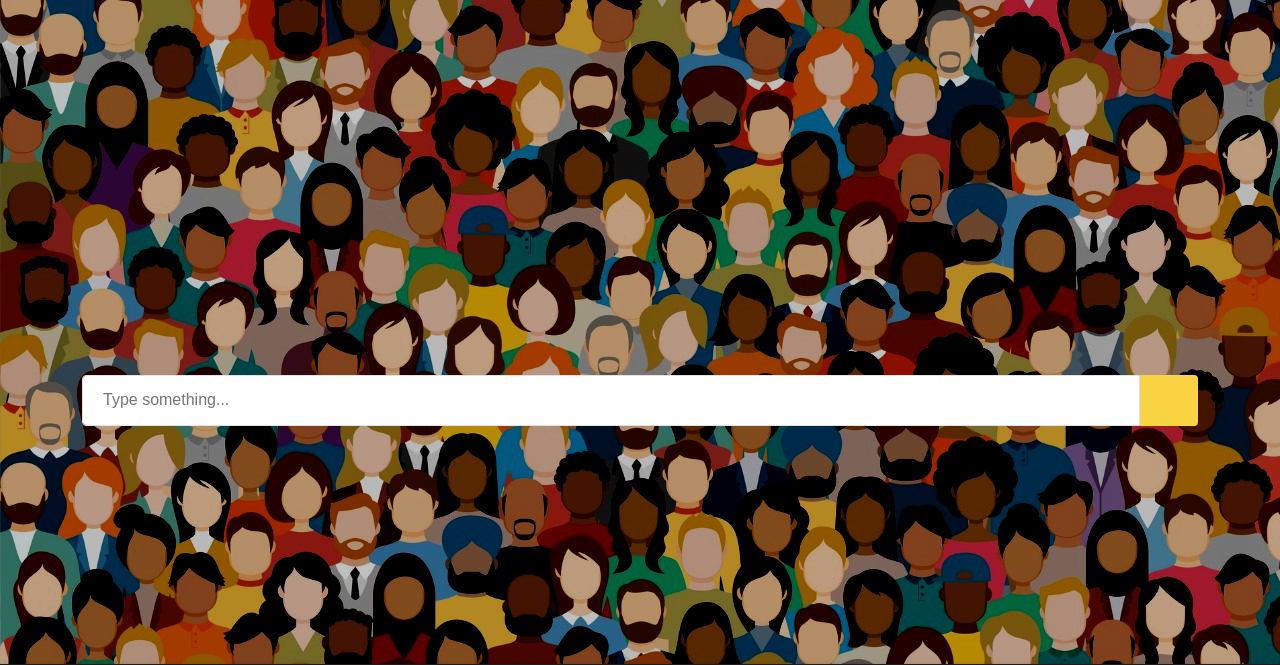
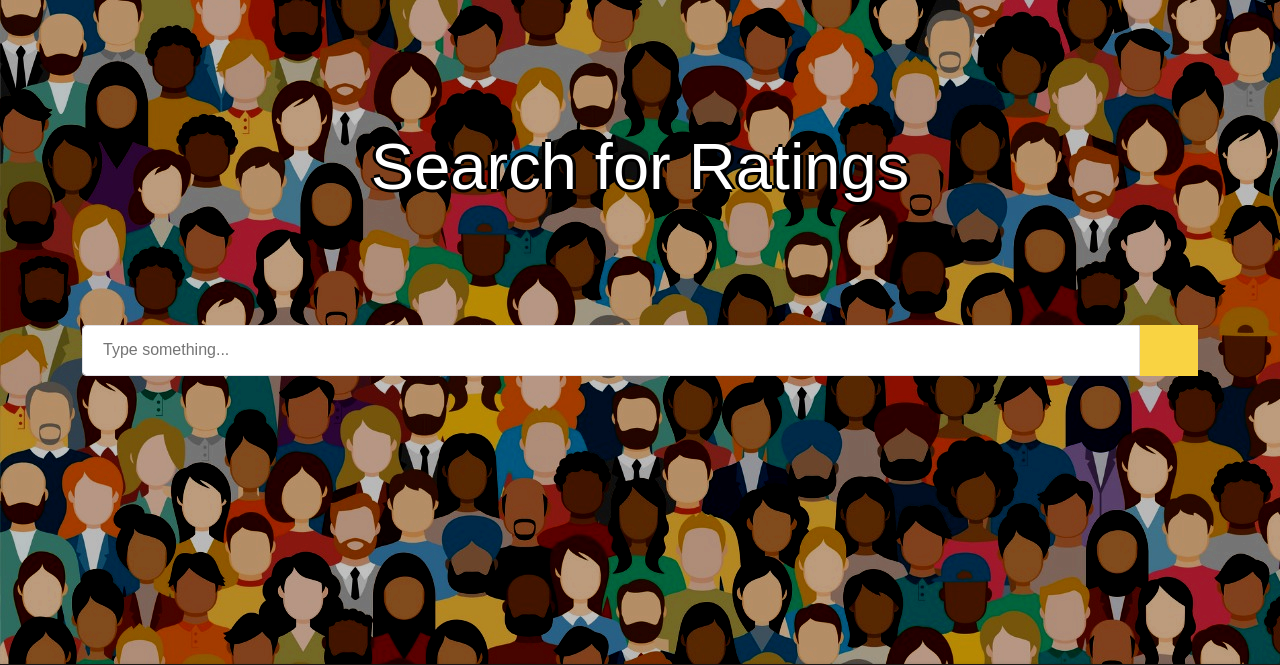
Before and after one commit to mayadummett/belongr-starter, a Flask app: page /search-for-ratings in a window 1280 px wide. Shown: the part 56-721 px from the top of the page. Run offline with Flask 2, Linux system fonts and the light colour scheme; some libraries are stand-ins or nearby versions.

Commit message:
final stylized search for ratings

```diff
--- a/webapp/static/styles.css
+++ b/webapp/static/styles.css
@@ -157,11 +157,11 @@
     flex-shrink: 0;
     flex-basis: auto;
     align-self: center;
-    margin-bottom: 0;
+    /* margin-bottom: 0; */
   }
 
   input.search-field {
-    margin-bottom: 0;
+    /* margin-bottom: 0; */
     flex-grow: 1;
     flex-shrink: 0;
     flex-basis: auto;
@@ -173,12 +173,12 @@
 
   input.search-submit {
     height: 51px;
-    margin: 0;
+    /* margin: 0; */
     padding: 1rem 1.3rem;
-    border-top-left-radius: 0;
-    border-bottom-left-radius: 0;
-    border-top-right-radius: 0.25rem;
-    border-bottom-right-radius: 0.25rem;
+    /* border-top-left-radius: 0; */
+    /* border-bottom-left-radius: 0; */
+    /* border-top-right-radius: 0.25rem; */
+    /* border-bottom-right-radius: 0.25rem; */
     font-family: "Font Awesome 5 Free";
     font-size: 1rem;
   }
@@ -217,6 +217,26 @@
     outline: 0;
   }
   /*  End of Search Bar Styling*/
+
+  /* Search for Ratings Title Styling */
+
+  .search-for-ratings-title {
+      display: flex;
+      justify-content: center;
+      margin-top: 10%;
+      margin-bottom: -20%;
+      margin-left: 10%;
+      margin-right: 10%;
+      font-size: 65px;
+      font-weight: 60px;
+      color: #FFF;
+      text-shadow:
+        0.05em 0 black,
+        0 0.05em black,
+        -0.05em 0 black,
+        0 -0.05em black;
+
+  }
 
 /* End of Search for Rating Styling */
 
--- a/webapp/templates/search_for_ratings.html
+++ b/webapp/templates/search_for_ratings.html
@@ -12,6 +12,9 @@
 
 <script src="https://cdnjs.cloudflare.com/ajax/libs/font-awesome/5.13.0/js/all.min.js"></script>
 <!-- <h1 id = "search-for-ratings-title">Search for Ratings</h1> -->
+
+
+<h1 class = "search-for-ratings-title">Search for Ratings</h1>
 
   <div class="wrapper">
     <div class="container">
@@ -30,6 +33,5 @@
   </body>
 </html>
 
-
   <!-- <script src="static/searchforratings.js"></script> -->
 {% endblock %}
```
